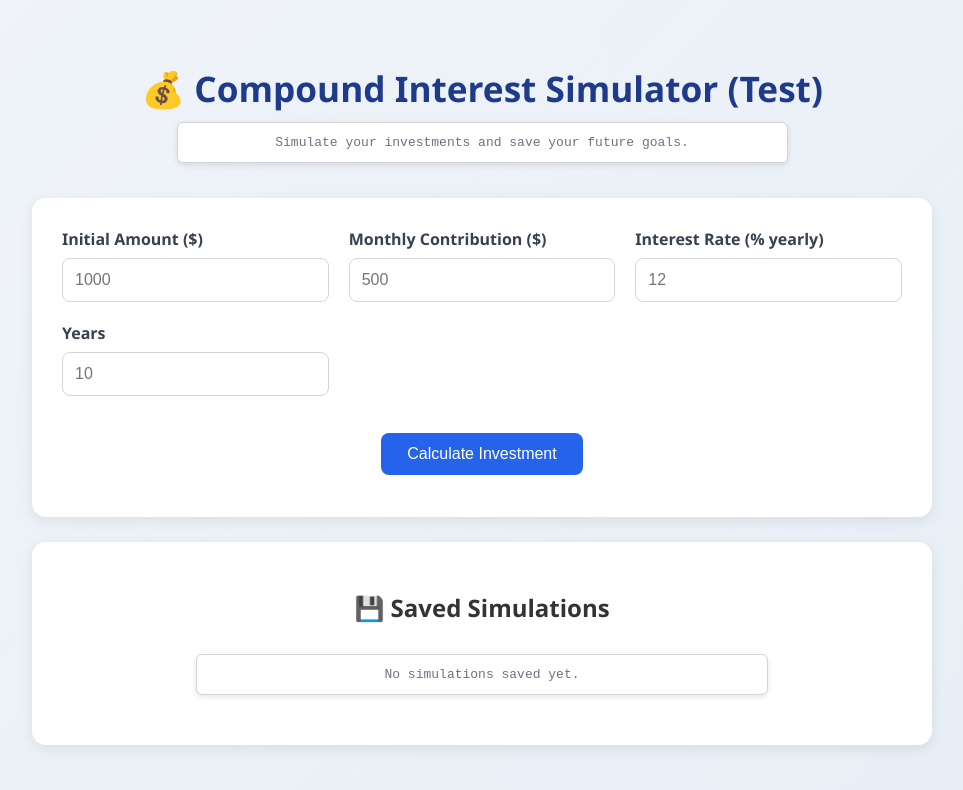
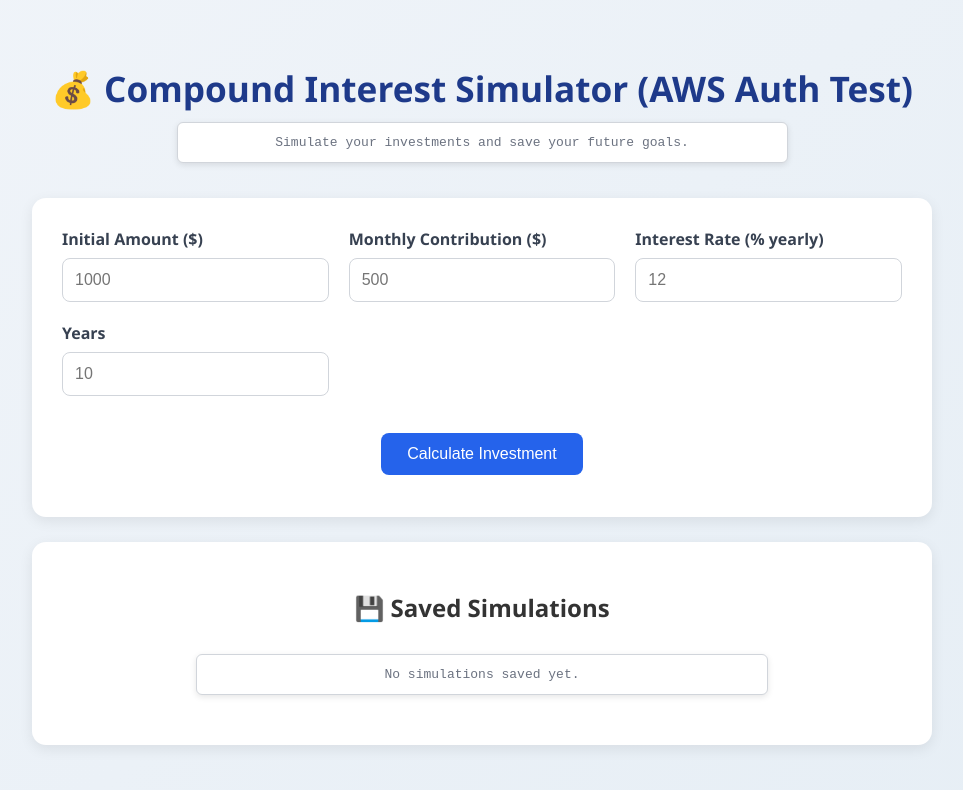
Before and after one commit to Mauricio-Camilo-AWS-Projects/s3-frontend, a website: page src/index.html in a window 1280 px wide. Shown: the whole page, without its empty margins (158-1121 px from the left). Drawn offline with Linux system fonts and the light colour scheme.

Commit message:
test new AWS auth pipeline

```diff
--- a/src/index.html
+++ b/src/index.html
@@ -9,7 +9,7 @@
 <body>
 
   <div class="container">
-    <h1>💰 Compound Interest Simulator (Test)</h1>
+    <h1>💰 Compound Interest Simulator (AWS Auth Test)</h1>
     <p class="subtitle">
       Simulate your investments and save your future goals.
     </p>
```
